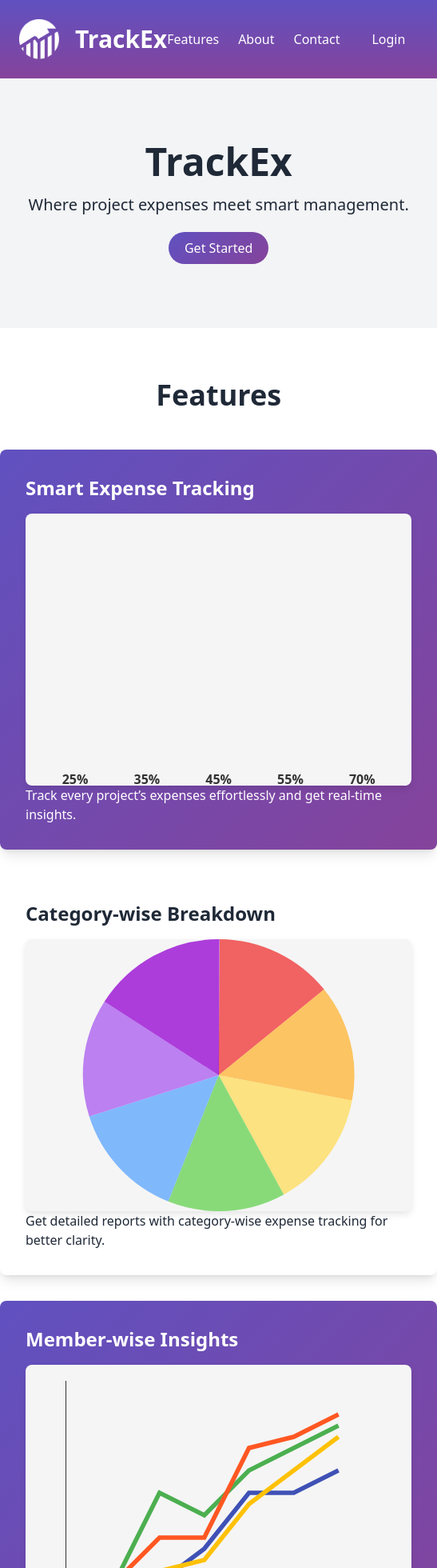
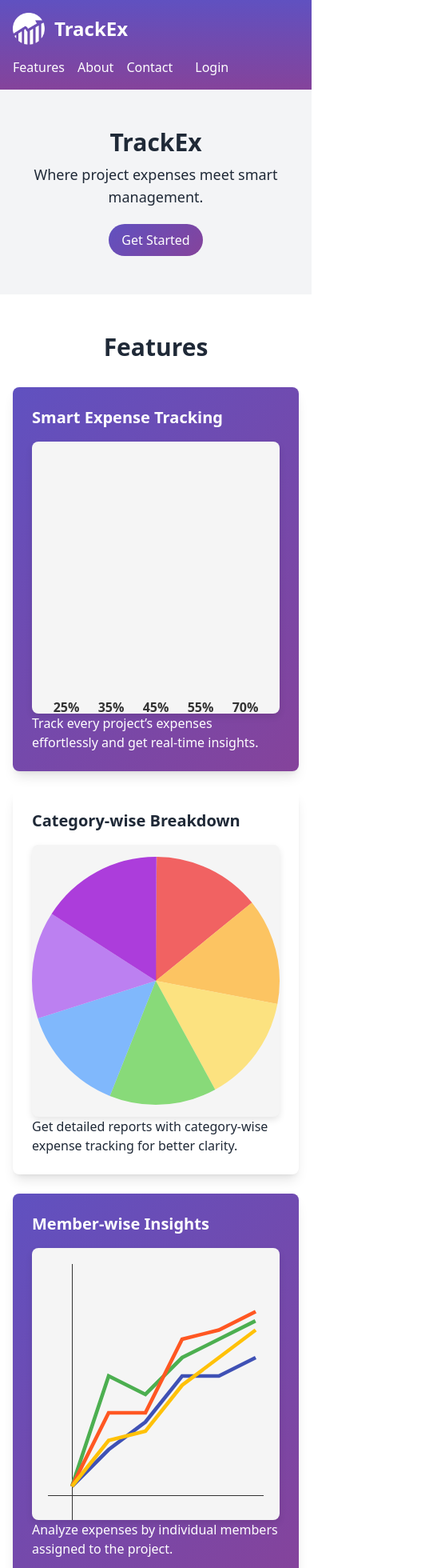
Before and after one commit to sarthakare/ExpenseTracker2, a React (Vite) app in the folder Client/: page / in a window 390 px wide. Shown: the top 1960 px of the page at 80% size, 547 px wide, since content can reach past the window. Built offline with nearby package versions, Linux system fonts and the light colour scheme.

Commit message:
langing page mobile optimization

```diff
--- a/Client/src/components/landing.jsx
+++ b/Client/src/components/landing.jsx
@@ -5,14 +5,20 @@ import logo from "../assets/images/icon-0.png";
 
 const Landing = () => {
   return (
-    <div className="h-full w-full text-gray-800 grid sm:grid-cols-3">
-      <nav className="bg-[linear-gradient(180deg,#6051c0,#85439b)] p-6 sm:col-span-3">
-        <div className="container mx-auto flex justify-between items-center">
+    <div className="h-full w-full text-gray-800 grid grid-cols-1 sm:grid-cols-3 overflow-x-hidden">
+      <nav className="bg-[linear-gradient(180deg,#6051c0,#85439b)] p-4 sm:p-6 sm:col-span-3">
+        <div className="container mx-auto flex justify-between items-center flex-wrap">
           <div className="flex items-center">
-            <img className="max-w-[50px] max-h-[50px]" src={logo} alt="" />
-            <h1 className="text-white text-3xl font-bold ml-5">TrackEx</h1>
+            <img
+              className="max-w-[40px] max-h-[40px] sm:max-w-[50px] sm:max-h-[50px]"
+              src={logo}
+              alt=""
+            />
+            <h1 className="text-white text-2xl sm:text-3xl font-bold ml-3 sm:ml-5">
+              TrackEx
+            </h1>
           </div>
-          <ul className="flex space-x-6">
+          <ul className="flex space-x-4 sm:space-x-6 mt-4 sm:mt-0">
             <li>
               <a href="#features" className="text-white hover:text-black">
                 Features
@@ -31,7 +37,7 @@ const Landing = () => {
             <li>
               <a
                 href="/login"
-                className="bg-transparent text-white py-2 px-4 rounded hover:bg-white hover:text-black transition duration-300"
+                className="bg-transparent text-white py-1 px-3 sm:py-2 sm:px-4 rounded hover:bg-white hover:text-black transition duration-300"
               >
                 Login
               </a>
@@ -40,23 +46,24 @@ const Landing = () => {
         </div>
       </nav>
 
-      <header className="bg-gray-100 py-20 text-center sm:col-span-3">
-        <h1 className="text-5xl font-bold">TrackEx</h1>
-        <p className="text-xl mt-4">
+      <header className="bg-gray-100 py-12 sm:py-20 text-center sm:col-span-3 px-4">
+        <h1 className="text-3xl sm:text-5xl font-bold">TrackEx</h1>
+        <p className="text-lg sm:text-xl mt-2 sm:mt-4">
           Where project expenses meet smart management.
         </p>
-
-        <button className="text-white px-5 py-2 rounded-full mt-5 bg-[linear-gradient(135deg,#6051c0,#85439b)] hover:bg-[linear-gradient(135deg,#85439b,#6051c0)]">
+        <button className="text-white px-4 sm:px-5 py-2 rounded-full mt-5 bg-[linear-gradient(135deg,#6051c0,#85439b)] hover:bg-[linear-gradient(135deg,#85439b,#6051c0)]">
           <a href="/register">Get Started</a>
         </button>
       </header>
 
-      <section id="features" className="py-16 sm:col-span-3">
+      <section id="features" className="py-12 sm:py-16 sm:col-span-3 px-4">
         <div className="container mx-auto">
-          <h2 className="text-4xl font-bold text-center mb-12">Features</h2>
-          <div className="grid grid-cols-1 md:grid-cols-3 gap-8">
-            <div className="text-white bg-[linear-gradient(135deg,#6051c0,#85439b)] p-8 rounded-lg shadow-lg hover:bg-[linear-gradient(135deg,#85439b,#6051c0)]">
-              <h3 className=" text-2xl font-semibold mb-4">
+          <h2 className="text-3xl sm:text-4xl font-bold text-center mb-8 sm:mb-12">
+            Features
+          </h2>
+          <div className="grid grid-cols-1 md:grid-cols-3 gap-6 sm:gap-8">
+            <div className="text-white bg-[linear-gradient(135deg,#6051c0,#85439b)] p-6 sm:p-8 rounded-lg shadow-lg hover:bg-[linear-gradient(135deg,#85439b,#6051c0)]">
+              <h3 className="text-xl sm:text-2xl font-semibold mb-4">
                 Smart Expense Tracking
               </h3>
               <figure>
@@ -83,8 +90,8 @@ const Landing = () => {
                 insights.
               </p>
             </div>
-            <div className="bg-white p-8 rounded-lg shadow-lg">
-              <h3 className="text-2xl font-semibold mb-4">
+            <div className="bg-white p-6 sm:p-8 rounded-lg shadow-lg">
+              <h3 className="text-xl sm:text-2xl font-semibold mb-4">
                 Category-wise Breakdown
               </h3>
               <figure>
@@ -138,31 +145,30 @@ const Landing = () => {
                 better clarity.
               </p>
             </div>
-            <div className="text-white bg-[linear-gradient(135deg,#6051c0,#85439b)] p-8 rounded-lg shadow-lg hover:bg-[linear-gradient(135deg,#85439b,#6051c0)]">
-              <h3 className="text-2xl font-semibold mb-4">
+            <div className="text-white bg-[linear-gradient(135deg,#6051c0,#85439b)] p-6 sm:p-8 rounded-lg shadow-lg hover:bg-[linear-gradient(135deg,#85439b,#6051c0)]">
+              <h3 className="text-xl sm:text-2xl font-semibold mb-4">
                 Member-wise Insights
               </h3>
               <figure>
                 <div className="chart-container">
                   <div className="y-axis"></div>
                   <div className="x-axis"></div>
-
                   <svg className="line-graph" viewBox="0 0 100 100">
                     <polyline
                       className="line line1"
-                      points="-5,100 20,50 40,60 60,40 80,30 100,20"
+                      points="0,110 20,50 40,60 60,40 80,30 100,20"
                     />
                     <polyline
                       className="line line2"
-                      points="-10,100 20,70 40,70 60,30 80,25 100,15"
+                      points="0,110 20,70 40,70 60,30 80,25 100,15"
                     />
                     <polyline
                       className="line line3"
-                      points="-15,100 20,90 40,75 60,50 80,50 100,40"
+                      points="0,110 20,90 40,75 60,50 80,50 100,40"
                     />
                     <polyline
                       className="line line4"
-                      points="-18,103 20,85 40,80 60,55 80,40 100,25"
+                      points="0,110 20,85 40,80 60,55 80,40 100,25"
                     />
                   </svg>
                 </div>
@@ -175,9 +181,14 @@ const Landing = () => {
         </div>
       </section>
 
-      <section id="about" className="py-16 bg-gray-100 sm:col-span-3">
+      <section
+        id="about"
+        className="py-12 sm:py-16 bg-gray-100 sm:col-span-3 px-4"
+      >
         <div className="container mx-auto text-center">
-          <h2 className="text-4xl font-bold mb-8">About TrackEx</h2>
+          <h2 className="text-3xl sm:text-4xl font-bold mb-6 sm:mb-8">
+            About TrackEx
+          </h2>
           <p>
             TrackEx is designed to simplify expense tracking for projects of all
             sizes. With our platform, admins can manage project expenses
@@ -188,9 +199,11 @@ const Landing = () => {
         </div>
       </section>
 
-      <section id="contact" className="py-16 sm:col-span-3">
+      <section id="contact" className="py-12 sm:py-16 sm:col-span-3 px-4">
         <div className="container mx-auto text-center">
-          <h2 className="text-4xl font-bold mb-8">Contact Us</h2>
+          <h2 className="text-3xl sm:text-4xl font-bold mb-6 sm:mb-8">
+            Contact Us
+          </h2>
           <p>
             If you have any questions, feel free to reach out to us at{" "}
             <a
@@ -204,10 +217,8 @@ const Landing = () => {
         </div>
       </section>
 
-      <footer className="bg-[linear-gradient(180deg,#85439b,#6051c0)] text-white py-6 sm:col-span-3">
-        <div className="container mx-auto text-center">
-          <p>&copy; {new Date().getFullYear()} TrackEx. All rights reserved.</p>
-        </div>
+      <footer className="bg-[linear-gradient(180deg,#6051c0,#85439b)] text-white py-8 sm:py-10 text-center sm:col-span-3">
+        <p>&copy; 2024 TrackEx. All rights reserved.</p>
       </footer>
     </div>
   );
```
